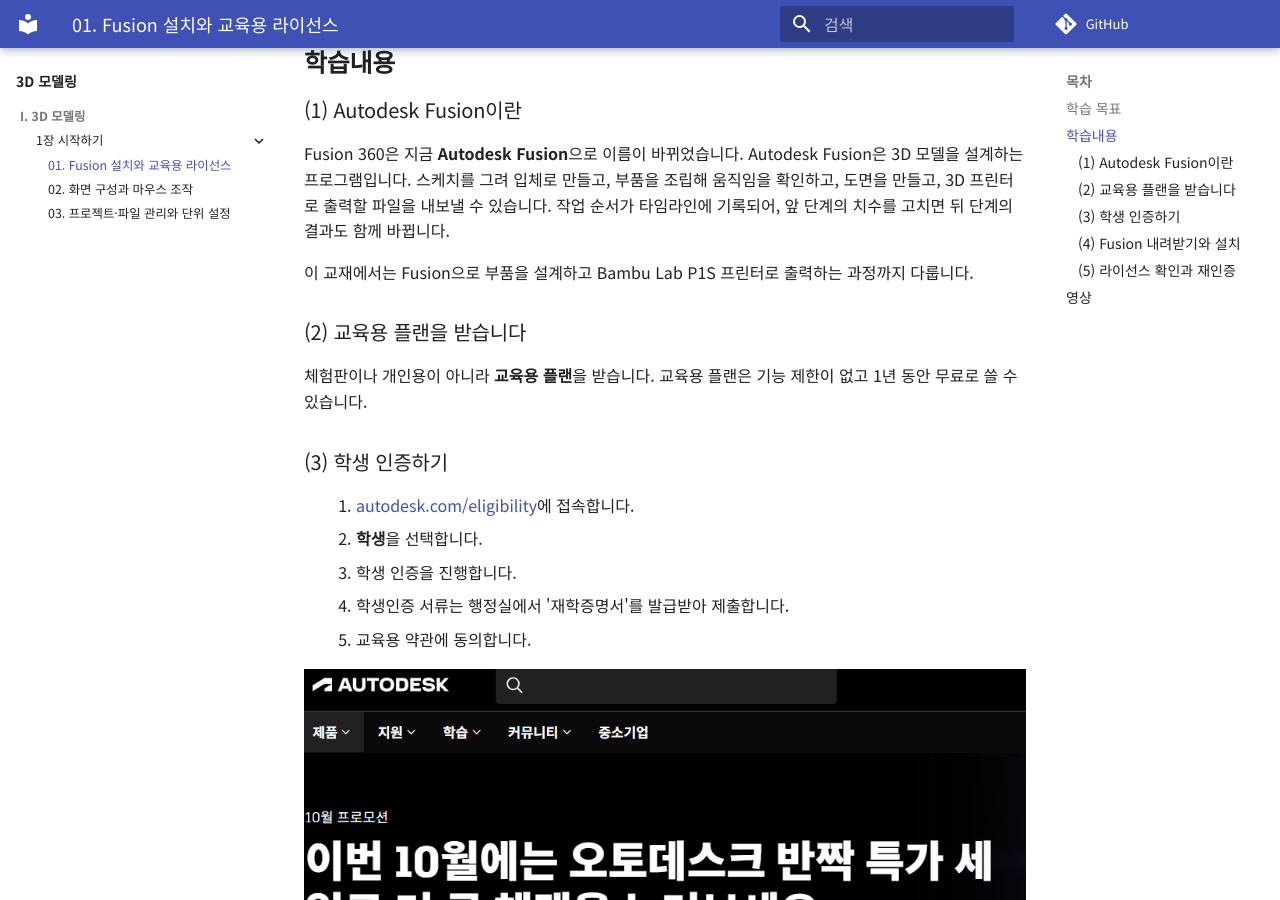
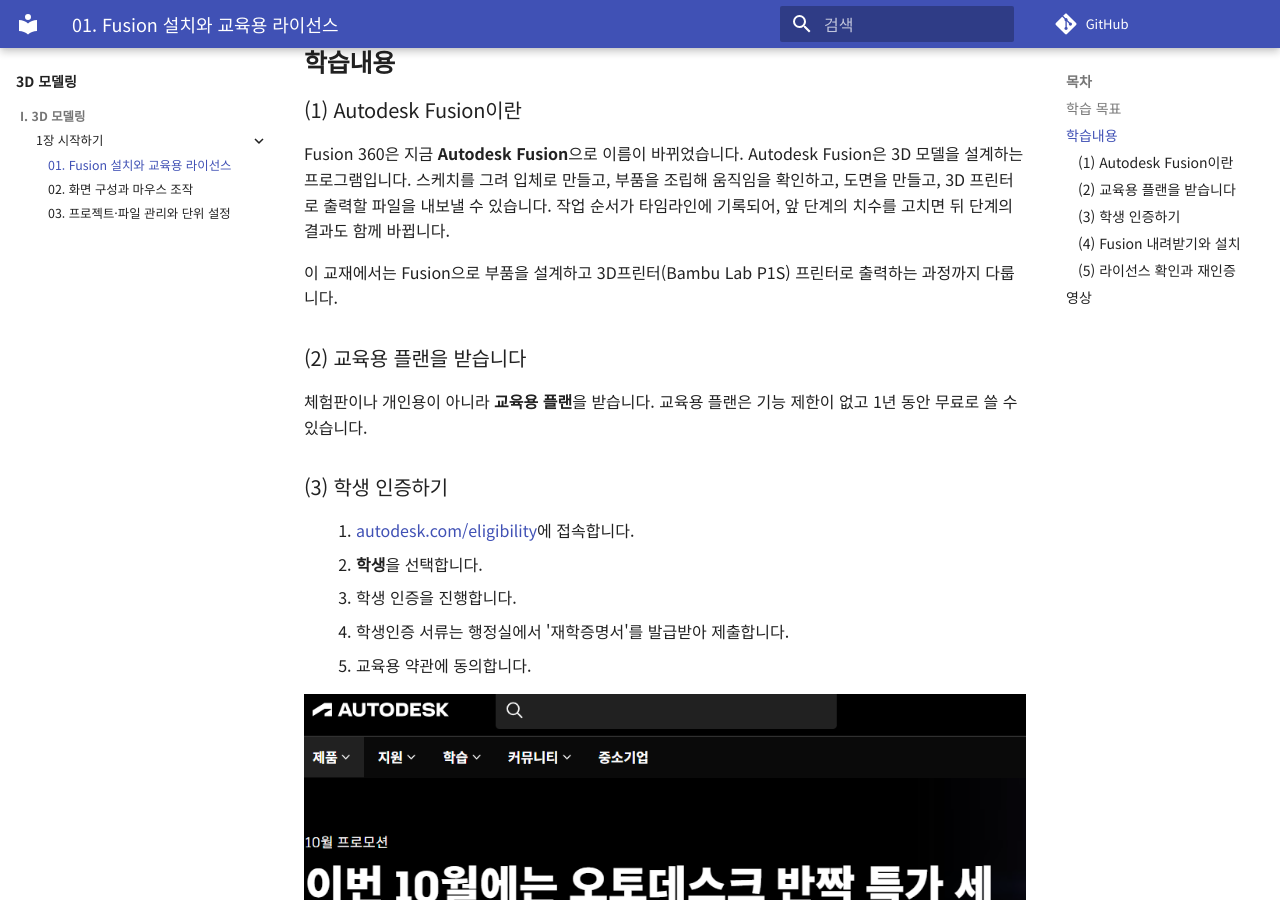
Before and after one commit to makerlab-ww/makerlab, an MkDocs documentation site: the page built from docs/modeling/ch1-start/01-install.md, in a window 1280 px wide and 900 px high, scrolled down 367 px. Built offline with MkDocs 1.6.1 and Material for MkDocs 9.7.7, drawn with Linux system fonts in a browser that asks for light colours; comment, search, counter and statistics services are not loaded.

Commit message:
Update 01-install.md

```diff
--- a/docs/modeling/ch1-start/01-install.md
+++ b/docs/modeling/ch1-start/01-install.md
@@ -11,7 +11,7 @@
 Fusion 360은 지금 **Autodesk Fusion**으로 이름이 바뀌었습니다.
 Autodesk Fusion은 3D 모델을 설계하는 프로그램입니다. 스케치를 그려 입체로 만들고, 부품을 조립해 움직임을 확인하고, 도면을 만들고, 3D 프린터로 출력할 파일을 내보낼 수 있습니다. 작업 순서가 타임라인에 기록되어, 앞 단계의 치수를 고치면 뒤 단계의 결과도 함께 바뀝니다.
 
-이 교재에서는 Fusion으로 부품을 설계하고 Bambu Lab P1S 프린터로 출력하는 과정까지 다룹니다.
+이 교재에서는 Fusion으로 부품을 설계하고 3D프린터(Bambu Lab P1S) 프린터로 출력하는 과정까지 다룹니다.
 
 ### (2) 교육용 플랜을 받습니다
 체험판이나 개인용이 아니라 **교육용 플랜**을 받습니다.
```
